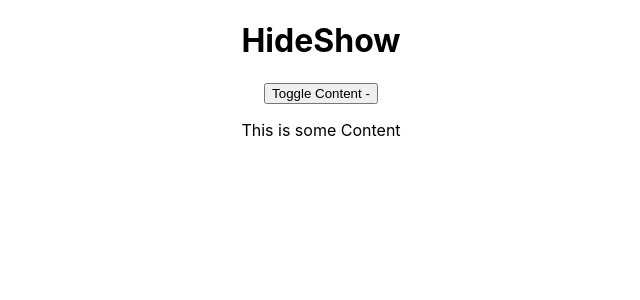
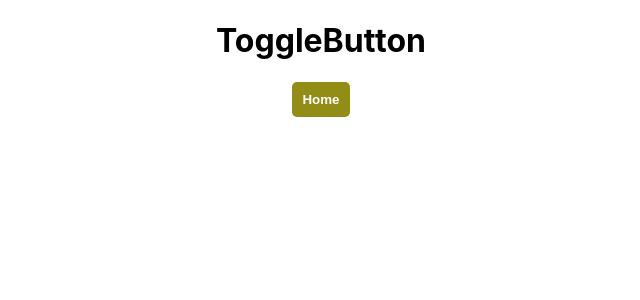
Before and after one commit to gavand-sagar/Upgrad-React-Training, a React (Create React App) app: page / in a window 1280 px wide. Shown: the top 300 px of the page, without its empty margins (319-959 px from the left). Built offline with nearby package versions, Linux system fonts and the light colour scheme.

Commit message:
simple toggle color button

```diff
--- a/src/App.css
+++ b/src/App.css
@@ -80,3 +80,18 @@
     padding: 0 .75rem;
     white-space: nowrap;
 }
+
+.btn{
+  border: none;
+  padding: 10px;
+  border-radius: 5px;
+  font-weight: bold;
+  color: white;
+}
+.btn-yellow{
+  background-color: rgb(145, 141, 23);
+}
+
+.btn-orange{
+  background-color: orangered;
+}
--- a/src/App.js
+++ b/src/App.js
@@ -5,12 +5,13 @@ import { Button, TextField,Rating} from '@mui/material'
 import StateDemo from './StateDemo';
 import ColorChangeWithState from './ColorChangeWithState';
 import HideShow from './HideShow';
+import ToggleButton from './ToggleButton';
 
 function App() {
   const fruits = ["Mango", "Banana", "Kiwi", "Grapes"]
   return (
     <div className="App">
-      <HideShow/>
+      <ToggleButton/>
     </div>
   );
 }
--- /dev/null
+++ b/src/ToggleButton.jsx
@@ -0,0 +1,19 @@
+import React, { useState } from 'react'
+
+function MyButton() {
+    let [btnClass, setBtnClass] = useState('btn-yellow')
+    function handleClick() {
+        setBtnClass(btnClass == 'btn-yellow' ? 'btn-orange' : 'btn-yellow')
+    }
+    return (<button onClick={handleClick} className={`btn ${btnClass}`}>Home</button>)
+}
+
+
+export default function ToggleButton() {
+    return (
+        <div>
+            <h1>ToggleButton</h1>
+            <MyButton className='btn-orange'/>
+        </div>
+    )
+}
```
